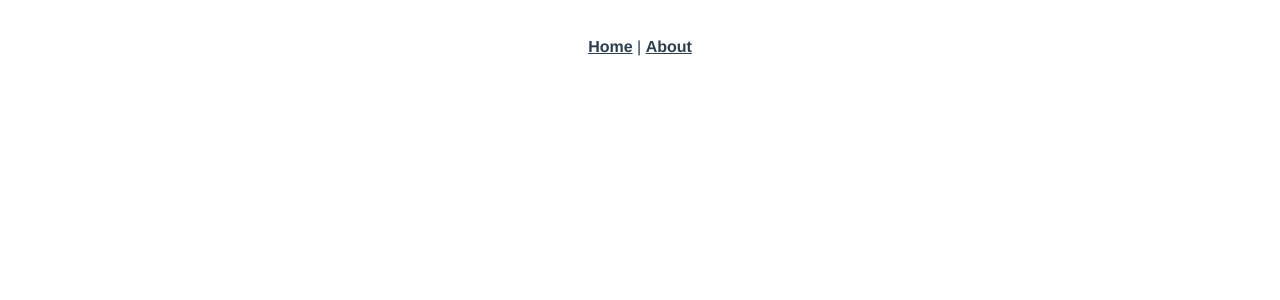
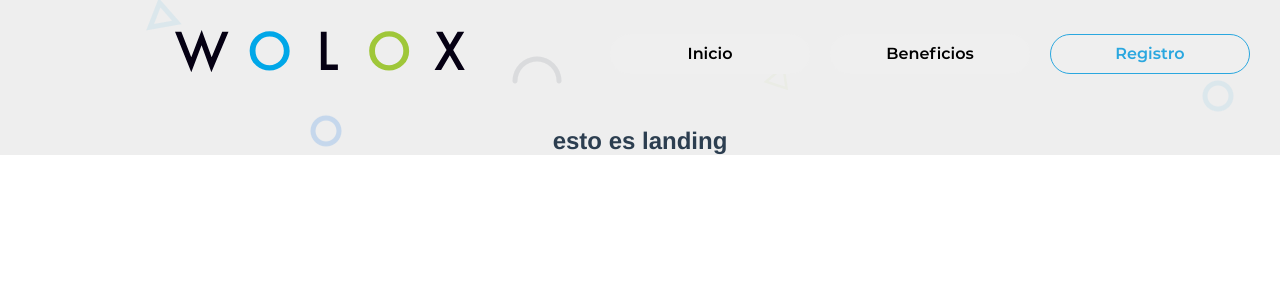
Before and after one commit to calvo1197/pokemon_filter, a Vue app: page /#/landing in a window 1280 px wide. Before the commit this address had no page. Shown: the top 300 px of the page. Built offline with nearby package versions, Linux system fonts and the light colour scheme.

Commit message:
Característica: Se inicia diseño del nav

```diff
--- a/src/App.vue
+++ b/src/App.vue
@@ -1,12 +1,24 @@
 <template>
-  <nav>
-    <router-link to="/">Home</router-link> |
-    <router-link to="/about">About</router-link>
-  </nav>
-  <router-view/>
+  <header class="header">
+    <Nav />
+    <router-view />
+  </header>
+  <footer class="footer">
+
+  </footer>
 </template>
 
-<style lang="scss">
+<script>
+import Nav from './components/static/Nav.vue'
+import '@/assets/css/fonts.css'
+export default {
+  components: { Nav },
+  setup () {
+  }
+}
+</script>
+
+<style>
 #app {
   font-family: Avenir, Helvetica, Arial, sans-serif;
   -webkit-font-smoothing: antialiased;
@@ -15,16 +27,18 @@
   color: #2c3e50;
 }
 
-nav {
-  padding: 30px;
+.header {
+  background-color: #eeeeee;
+  background-image: url('./assets/Backgrounds/Bg_Header.png')
+}
 
-  a {
-    font-weight: bold;
-    color: #2c3e50;
+.footer {
+background-color: #eeeeee;
+background-image: url('./assets/Backgrounds/Bg_Footer.png')
+}
 
-    &.router-link-exact-active {
-      color: #42b983;
-    }
-  }
+body {
+  margin: 0;
 }
+
 </style>
--- /dev/null
+++ b/src/assets/css/fonts.css
@@ -0,0 +1,178 @@
+/* Montserrat */
+
+@font-face {
+  font-family: "Montserrat-Black";
+  src: url('../Fonts/Montserrat/Montserrat-Black.ttf');
+}
+
+@font-face {
+  font-family: "Montserrat-BlackItalic.ttf";
+  src: url('../Fonts/Montserrat/Montserrat-BlackItalic.ttf');
+}
+
+@font-face {
+  font-family: "Montserrat-Bold";
+  src: url('../Fonts/Montserrat/Montserrat-Bold.ttf');
+}
+
+@font-face {
+  font-family: "Montserrat-BoldItalic";
+  src: url('../Fonts/Montserrat/Montserrat-BoldItalic.ttf');
+}
+
+@font-face {
+  font-family: "Montserrat-ExtraBold";
+  src: url('../Fonts/Montserrat/Montserrat-ExtraBold.ttf');
+}
+
+@font-face {
+  font-family: "Montserrat-ExtraBoldItalic";
+  src: url('../Fonts/Montserrat/Montserrat-ExtraBoldItalic.ttf');
+}
+
+@font-face {
+  font-family: "Montserrat-ExtraLight";
+  src: url('../Fonts/Montserrat/Montserrat-ExtraLight.ttf');
+}
+
+@font-face {
+  font-family: "Montserrat-ExtraLightItalic";
+  src: url('../Fonts/Montserrat/Montserrat-ExtraLightItalic.ttf');
+}
+
+@font-face {
+  font-family: "Montserrat-Italic";
+  src: url('../Fonts/Montserrat/Montserrat-Italic.ttf');
+}
+
+@font-face {
+  font-family: "Montserrat-Light";
+  src: url('../Fonts/Montserrat/Montserrat-Light.ttf');
+}
+
+@font-face {
+  font-family: "Montserrat-LightItalic";
+  src: url('../Fonts/Montserrat/Montserrat-LightItalic.ttf');
+}
+
+@font-face {
+  font-family: "Montserrat-Medium";
+  src: url('../Fonts/Montserrat/Montserrat-Medium.ttf');
+}
+
+@font-face {
+  font-family: "Montserrat-MediumItalic";
+  src: url('../Fonts/Montserrat/Montserrat-MediumItalic.ttf');
+}
+
+@font-face {
+  font-family: "Montserrat-Regular";
+  src: url('../Fonts/Montserrat/Montserrat-Regular.ttf');
+}
+
+@font-face {
+  font-family: "Montserrat-SemiBold";
+  src: url('../Fonts/Montserrat/Montserrat-SemiBold.ttf');
+}
+
+@font-face {
+  font-family: "Montserrat-SemiBoldItalic";
+  src: url('../Fonts/Montserrat/Montserrat-SemiBoldItalic.ttf');
+}
+
+@font-face {
+  font-family: "Montserrat-Thin";
+  src: url('../Fonts/Montserrat/Montserrat-Thin.ttf');
+}
+
+@font-face {
+  font-family: "Montserrat-ThinItalic";
+  src: url('../Fonts/Montserrat/Montserrat-ThinItalic.ttf');
+}
+
+/* Fira Sans */
+
+@font-face {
+  font-family: "FiraSans-Black";
+  src: url('../Fonts/Fira_Sans/FiraSans-Black.ttf');
+}
+
+@font-face {
+  font-family: "FiraSans-BlackItalic";
+  src: url('../Fonts/Fira_Sans/FiraSans-BlackItalic.ttf');
+}
+
+@font-face {
+  font-family: "FiraSans-Bold";
+  src: url('../Fonts/Fira_Sans/FiraSans-Bold.ttf');
+}
+
+@font-face {
+  font-family: "FiraSans-BoldItalic";
+  src: url('../Fonts/Fira_Sans/FiraSans-BoldItalic.ttf');
+}
+
+@font-face {
+  font-family: "FiraSans-ExtraBold";
+  src: url('../Fonts/Fira_Sans/FiraSans-ExtraBold.ttf');
+}
+
+@font-face {
+  font-family: "FiraSans-ExtraBoldItalic";
+  src: url('../Fonts/Fira_Sans/FiraSans-ExtraBoldItalic.ttf');
+}
+
+@font-face {
+  font-family: "FiraSans-ExtraLight";
+  src: url('../Fonts/Fira_Sans/FiraSans-ExtraLight.ttf');
+}
+
+@font-face {
+  font-family: "FiraSans-Italic";
+  src: url('../Fonts/Fira_Sans/FiraSans-Italic.ttf');
+}
+
+@font-face {
+  font-family: "FiraSans-Light";
+  src: url('../Fonts/Fira_Sans/FiraSans-Light.ttf');
+}
+
+@font-face {
+  font-family: "FiraSans-LightItalic";
+  src: url('../Fonts/Fira_Sans/FiraSans-LightItalic.ttf');
+}
+
+@font-face {
+  font-family: "FiraSans-Medium";
+  src: url('../Fonts/Fira_Sans/FiraSans-Medium.ttf');
+}
+
+@font-face {
+  font-family: "FiraSans-MediumItalic";
+  src: url('../Fonts/Fira_Sans/FiraSans-Black.ttf');
+}
+
+@font-face {
+  font-family: "FiraSans-Regular";
+  src: url('../Fonts/Fira_Sans/FiraSans-Regular.ttf');
+}
+
+@font-face {
+  font-family: "FiraSans-SemiBold";
+  src: url('../Fonts/Fira_Sans/FiraSans-SemiBold.ttf');
+}
+
+@font-face {
+  font-family: "FiraSans-SemiBoldItalic";
+  src: url('../Fonts/Fira_Sans/FiraSans-SemiBoldItalic.ttf');
+}
+
+@font-face {
+  font-family: "FiraSans-Thin";
+  src: url('../Fonts/Fira_Sans/FiraSans-Thin.ttf');
+}
+
+@font-face {
+  font-family: "FiraSans-ThinItalic";
+  src: url('../Fonts/Fira_Sans/FiraSans-ThinItalic.ttf');
+}
--- a/src/components/HelloWorld.vue
+++ b/src/components/HelloWorld.vue
@@ -42,7 +42,7 @@ export default {
 </script>
 
 <!-- Add "scoped" attribute to limit CSS to this component only -->
-<style scoped lang="scss">
+<style scoped>
 h3 {
   margin: 40px 0 0;
 }
--- /dev/null
+++ b/src/components/landing/Landing.vue
@@ -0,0 +1,19 @@
+<template>
+  <h2>esto es landing</h2>
+</template>
+
+<script>
+export default {
+  name: 'landing-page',
+  props: {},
+  setup (props, context) {
+    // const total = `Total price (50% offer): ${props.price / 2}`;
+
+    // return { total };
+    return 0
+  }
+}
+</script>
+
+<style>
+</style>
--- /dev/null
+++ b/src/components/landing/Register.vue
@@ -0,0 +1,19 @@
+<template>
+  <h2>esto es registro</h2>
+</template>
+
+<script>
+export default {
+  name: 'register-page',
+  props: {},
+  setup (props, context) {
+    // const total = `Total price (50% offer): ${props.price / 2}`;
+
+    // return { total };
+    return 0
+  }
+}
+</script>
+
+<style>
+</style>
--- /dev/null
+++ b/src/components/static/Nav.vue
@@ -0,0 +1,100 @@
+<template>
+  <nav>
+    <div class="nav-container">
+      <div class="nav-img-container">
+        <img class="nav-img" src="../../assets/logo_full_color.svg" alt="" onclick="">
+      </div>
+      <div class="button-container">
+        <button class="button-p">
+          Inicio
+        </button>
+        <button class="button-p">
+          Beneficios
+        </button>
+        <button class="button-s">
+          Registro
+        </button>
+      </div>
+      <!-- <router-link to="/register">Registro</router-link> -->
+    </div>
+  </nav>
+</template>
+
+<script>
+export default {
+  name: 'register-page',
+  props: {},
+  setup (props, context) {
+    // const total = `Total price (50% offer): ${props.price / 2}`;
+
+    // return { total };
+    return 0
+  }
+}
+</script>
+
+<style>
+nav {
+  padding: 30px;
+  /* position: fixed; */
+}
+nav a {
+  font-weight: bold;
+  color: #2c3e50;
+}
+
+.nav-img {
+  width: 50%;
+  cursor: pointer;
+}
+
+.nav-img-container {
+  justify-content: left;
+}
+
+.nav-container {
+  justify-content: space-between;
+  display: grid;
+  grid-template-columns: 1fr 1fr;
+}
+
+.button-container {
+  display: flex;
+  justify-self: right;
+  gap: 20px;
+  align-items: center;
+}
+
+.button-p {
+  width: 200px;
+  font-size: 16px;
+  border: none;
+  font-family: 'Montserrat-semibold';
+  transition: 0.5s;
+  border: 0px solid #a3cc39;
+  border-radius: 50px;
+  height: 40px;
+}
+.button-p:hover {
+  color: #ffffff;
+  background: #a3cc39;
+}
+
+.button-s {
+  width: 200px;
+  height: 40px;
+  font-size: 16px;
+  border: 1px solid #2aa7df;
+  color: #2aa7df;
+  border-radius: 50px;
+  justify-content: center;
+  cursor: pointer;
+  font-family: 'Montserrat-semibold';
+  transition: 0.5s;
+}
+
+.button-s:hover {
+  color: #ffffff;
+  background: #2aa7df;
+}
+</style>
--- a/src/router/index.js
+++ b/src/router/index.js
@@ -5,15 +5,18 @@ const routes = [
   {
     path: '/',
     name: 'home',
+    redirect: '/landing',
     component: HomeView
   },
   {
-    path: '/about',
-    name: 'about',
-    // route level code-splitting
-    // this generates a separate chunk (about.[hash].js) for this route
-    // which is lazy-loaded when the route is visited.
-    component: () => import(/* webpackChunkName: "about" */ '../views/AboutView.vue')
+    path: '/landing',
+    name: 'landing',
+    component: () => import(/* webpackChunkName: "landing" */ '../components/landing/Landing.vue')
+  },
+  {
+    path: '/register',
+    name: 'register',
+    component: () => import(/* webpackChunkName: "register" */ '../components/landing/Register.vue')
   }
 ]
 
```
Also changed, not shown: src/components/landing/Creator.vue (added, +19 -0 lines).
